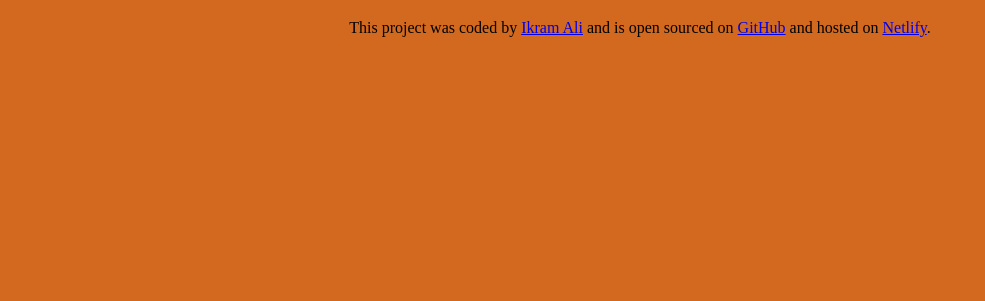
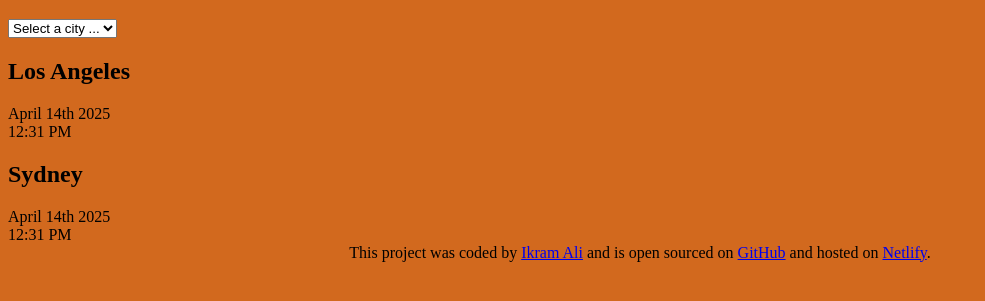
Before and after one commit to Ikram-Ali96/world-clock, a plain HTML site: page index.html in a window 1280 px wide. Shown: the part 61-362 px from the top of the page, without its empty margins (0-985 px from the left). Drawn offline with Linux system fonts and the light colour scheme.

Commit message:
Updated index.html

```diff
--- a/index.html
+++ b/index.html
@@ -7,9 +7,26 @@
     <title>World Clock</title>
 </head>
 <body>
+    <div class="container">
     <h1>World Clock</h1>
 
-
+    <select name="" id="">
+        <option value="">Select a city ... </option>
+        <option value="">London</option>
+        <option value="">New York</option>
+        <option value="">Paris</option>
+    </select>
+     <div class="city">
+        <h2>Los Angeles </h2>
+        <div class="date">April 14th 2025</div>
+        <div class="time">12:31 PM</div>
+     </div>
+     <div class="city">
+        <h2>Sydney</h2>
+        <div class="date">April 14th 2025</div>
+        <div class="time">12:31 PM</div>
+     </div>
+    </div>
     <footer>
         This project was coded by <a href="https://github.com/Ikram-Ali96" target="_blank">Ikram Ali</a> and is open sourced on <a href="https://github.com/Ikram-Ali96/world-clock" target="_blank">GitHub</a> and hosted on <a href="https://ruislip-world-clock.netlify.app/" target="_blank">Netlify</a>.
     </footer>
```
